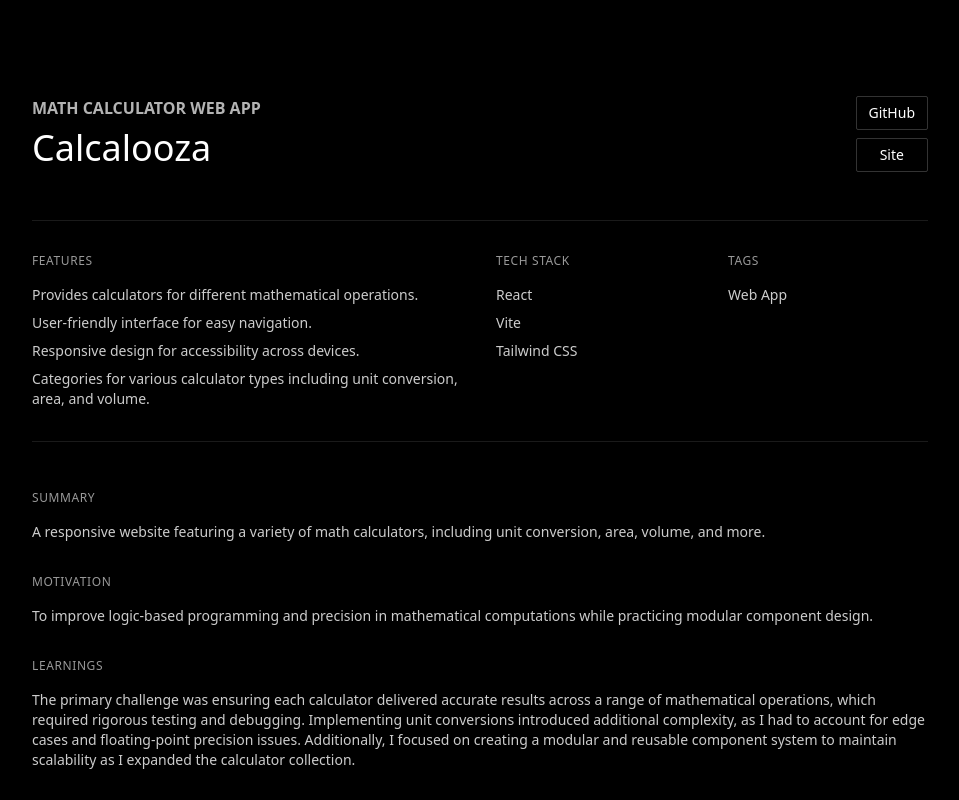
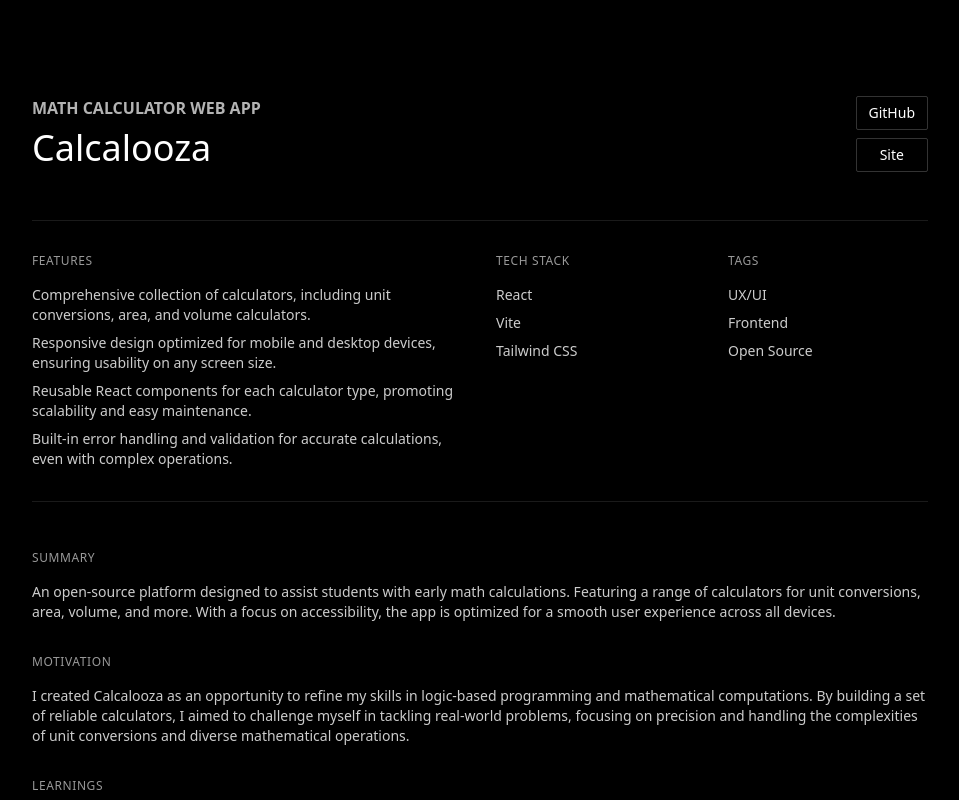
Before and after one commit to samanthacabrera/portfolio, a React (Vite) app: page /projects/2 in a window 1280 px wide. Shown: the top 800 px of the page, without its empty margins (160-1119 px from the left). Built offline with nearby package versions, Linux system fonts and the light colour scheme.

Commit message:
update calcalooza info

```diff
--- a/src/data/projectsData.jsx
+++ b/src/data/projectsData.jsx
@@ -28,18 +28,19 @@ const projects = [
         wip: false,
         deployed: true,
         contribution: "Sole Developer",
-        description: "A responsive website featuring a variety of math calculators, including unit conversion, area, volume, and more.",
-        tags: ["Web App"],
+        description: "An open-source platform designed to assist students with early math calculations. Featuring a range of calculators for unit conversions, area, volume, and more. With a focus on accessibility, the app is optimized for a smooth user experience across all devices.",
+        tags: ["UX/UI", "Frontend", "Open Source"],
         projectType: "Math Calculator Web App",
         techStack: ["React", "Vite", "Tailwind CSS"],
         features: [
-            "Provides calculators for different mathematical operations.",
-            "User-friendly interface for easy navigation.",
-            "Responsive design for accessibility across devices.",
-            "Categories for various calculator types including unit conversion, area, and volume."
+            "Comprehensive collection of calculators, including unit conversions, area, and volume calculators.",
+            "Responsive design optimized for mobile and desktop devices, ensuring usability on any screen size.",
+            "Reusable React components for each calculator type, promoting scalability and easy maintenance.",
+            "Built-in error handling and validation for accurate calculations, even with complex operations."
         ],
-        insights: "The primary challenge was ensuring each calculator delivered accurate results across a range of mathematical operations, which required rigorous testing and debugging. Implementing unit conversions introduced additional complexity, as I had to account for edge cases and floating-point precision issues. Additionally, I focused on creating a modular and reusable component system to maintain scalability as I expanded the calculator collection.",
-        reason: "To improve logic-based programming and precision in mathematical computations while practicing modular component design."    },
+        insights: "Throughout the development of Calcalooza, I gained valuable experience in working with mathematical algorithms, ensuring accuracy in complex calculations, and handling edge cases. I also honed my ability to build reusable and maintainable components, which made it easier to scale the project and add new features as needed.",
+        reason: "I created Calcalooza as an opportunity to refine my skills in logic-based programming and mathematical computations. By building a set of reliable calculators, I aimed to challenge myself in tackling real-world problems, focusing on precision and handling the complexities of unit conversions and diverse mathematical operations."
+    },
     {
         id: 3,
         title: "Recipe Roots",
--- a/src/pages/projectpage/ProjectPage.jsx
+++ b/src/pages/projectpage/ProjectPage.jsx
@@ -46,7 +46,7 @@ const ProjectPage = () => {
 
             {/* Overview */}
             <div className="grid grid-cols-1 md:grid-cols-4 gap-8 w-full border-t border-b border-white/10 py-8">
-                <div className="flex flex-col col-span-2 ">
+                <div className="flex flex-col md:col-span-2 ">
                     <span className="text-xs uppercase tracking-wider text-white/60 mb-4">Features</span>
                     <ul className="space-y-2">
                         {project.features.map((feature, index) => (
```
